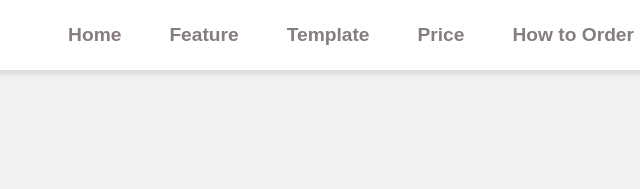
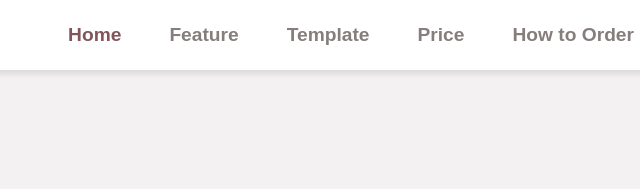
Before and after one commit to DestianArdanAlfatanu/LandingPage-DiikatJanji, a plain HTML site: page index.html in a window 1280 px wide. In both pictures the pointer is over the link "Home". Shown: the top 189 px of the page, 592-1232 px from the left. Drawn offline with Linux system fonts and the light colour scheme; a web font is replaced by a local one.

Commit message:
Update style.css

```diff
--- a/style.css
+++ b/style.css
@@ -38,7 +38,7 @@ nav ul li a{
     color: #867D7D;
 }
 
-nav ul li:hover {
+nav ul li a:hover {
     color: #82555B;
 }
 
```
